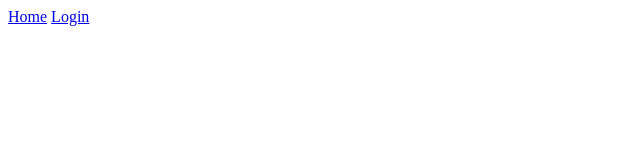
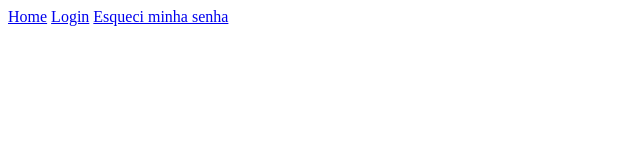
Before and after one commit to erikjose/git-flow, a plain HTML site: page index.html in a window 1280 px wide. Shown: the whole page, without its empty margins (0-640 px from the left). Drawn offline with Linux system fonts and the light colour scheme.

Commit message:
esqueci minha senha

```diff
--- a/index.html
+++ b/index.html
@@ -8,5 +8,6 @@
   <body>
     <a href="#">Home</a>
     <a href="#">Login</a>
+    <a href="#">Esqueci minha senha</a>
   </body>
 </html>
```
